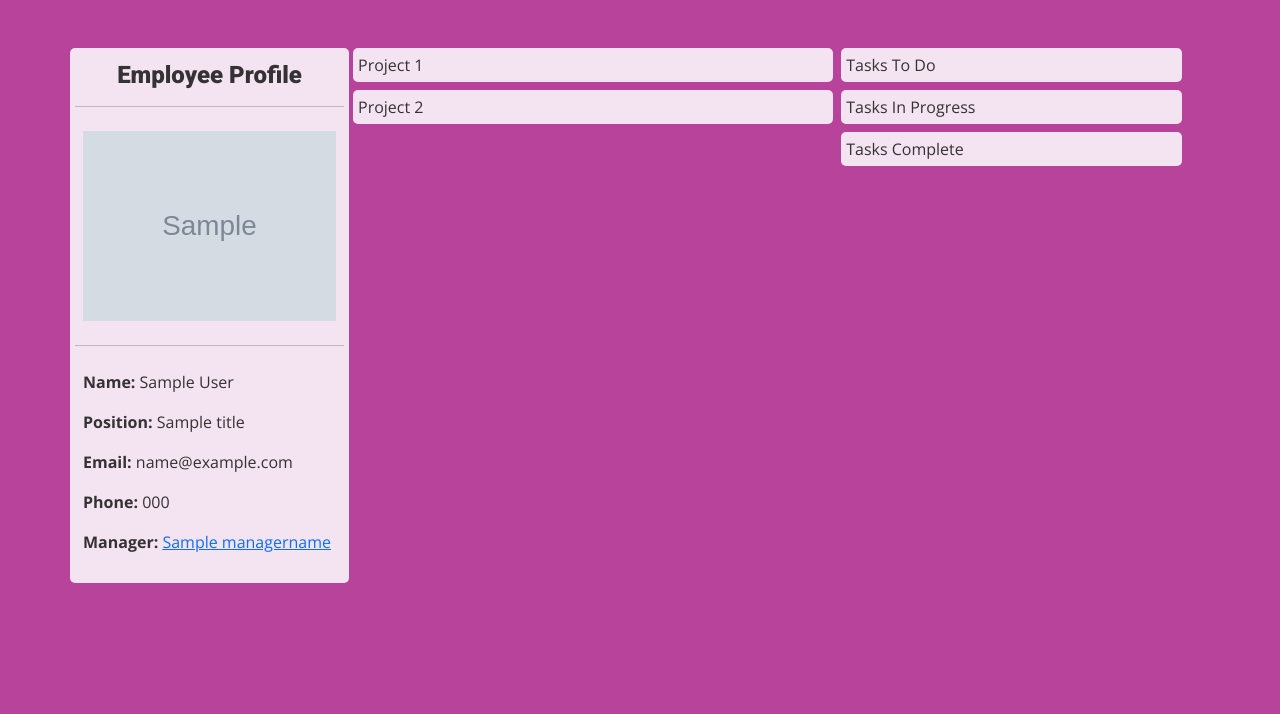
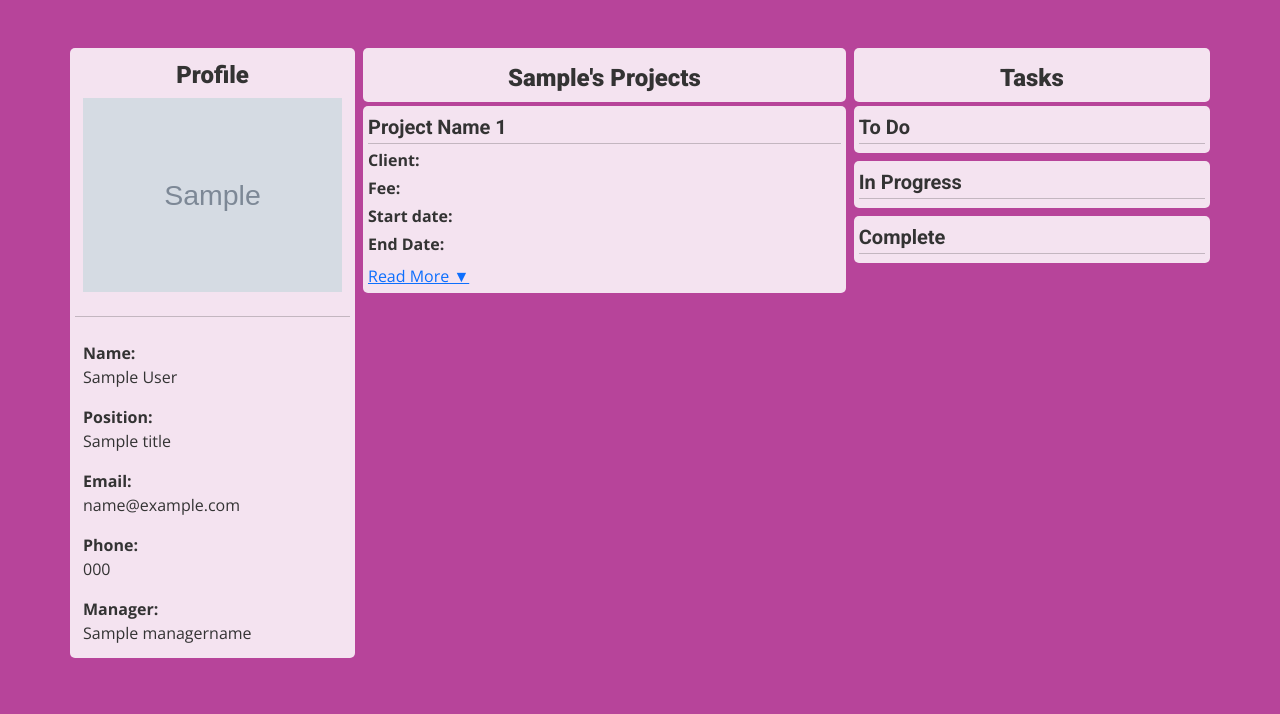
Before and after one commit to Code-Institute-Submissions/Milestone-Project-143, a Flask app: template templates/profile.html in a window 1280 px wide. Shown: the part 86-800 px from the top of the page. Run offline with Flask 2, Linux system fonts and the light colour scheme; the template is opened without the code that fills it: most values are stand-ins (such as "Sample title", 1, 10 or a date in 2020); grey boxes marked "Sample" are stand-in pictures; some libraries are stand-ins or nearby versions.

Commit message:
Addressed reponsiveness of Profile Page on different screen sizes

```diff
--- a/static/css/style.css
+++ b/static/css/style.css
@@ -187,14 +187,32 @@
 }
 
 .imgcontainer {
-    max-height: 300px;
+    max-height: 350px;
     overflow: hidden;
+    max-width: 400px;
+    margin: 0 auto;
 }
 
 .imgcontainer img {
     width: 100%;
 }
 
+.link {
+    text-decoration: none;
+}
+
+.link:hover {
+    font-weight: 700;
+}
+
+.additionalcontent p {
+    height: 0px;
+    overflow: hidden;
+}
+
+.showContent p {
+    height: auto;
+}
 
 /******************************Media Queries for Smaller devices******************************/
 
--- a/static/js/script.js
+++ b/static/js/script.js
@@ -0,0 +1,9 @@
+//Jquery function for read more/less buttons used throughout website
+//Code Adapted from https://www.youtube.com/watch?v=uI18xGocVnw
+$(".readmore-btn").on('click', function (){
+    $(this).parent().toggleClass("showContent");
+    //Shorthand if Statement
+    var replaceText = $(this).parent().hasClass("showContent") ? "Read Less ▲" : "Read More ▼";
+    $(this).text(replaceText);
+
+});
--- a/templates/profile.html
+++ b/templates/profile.html
@@ -3,52 +3,82 @@
 <div class="container-fluid  purple80">
     <div class="container container-profile">
         <div class="row py-5">
-        <div class="row">
-            <div class="col-3 boxoverlay mb-1">
+                <div class="col-12 col-md-4 col-lg-3 mb-1 boxoverlay">
                     <div class="text-center pt-2">
-                    <h4 class="mediumtext mb-0 darktext">Employee Profile</h4>
-                    <hr>
+                        <h4 class="mediumtext mb-0 darktext">Profile</h4>
                     </div>
                     <div class="imgcontainer p-2">
                         <img src="{{ imgurl }}" alt="">
                     </div>
                     <hr>
                     <div class="p-2">
-                <p><strong>Name:</strong> {{ first_name }} {{ last_name }}</p>
-                <p><strong>Position:</strong> {{ title }}</p>
-                <p><strong>Email:</strong> {{ email }}</p>
-                <p><strong>Phone:</strong> {{ phone }}</p>
-                <p><strong>Manager: </strong><a href="{{ url_for('profile', email=(manageremail) )}}">{{ managername }}</a></p>
+                        <p class="mb-0"><strong>Name:</strong></p>
+                        <p>{{ first_name }} {{ last_name }}</p>
+                        <p class="mb-0"><strong>Position:</strong></p>
+                        <p>{{ title }}</p>
+                        <p class="mb-0"><strong>Email:</strong></p>
+                        <p>{{ email }}</p>
+                        <p class="mb-0"><strong>Phone:</strong></p>
+                        <p>{{ phone }}</p>
+                        <p class="mb-0"><strong>Manager: </strong></p>
+                        <p class="mb-0"><a class="link darktext"
+                                href="{{ url_for('profile', email=(manageremail) )}}">{{ managername }}</a></p>
                     </div>
                 </div>
-            <div class="col-9">
-                <div class="row">
-                    <div class="col-7">
-                        <div class="row p-1 pt-0">
-                            <div class="col-12 boxoverlay">
-                                Project 1
-                            </div>
-                        </div>
-                        <div class="row p-1">
-                            <div class="col-12 boxoverlay">
-                                Project 2
+            <div class="col-12 col-md-8 col-lg-9 p-0">
+                <div class="row p-0 m-0">
+                    <div class="col-12 col-lg-7 p-0">
+                        <div class="row pt-4 pt-md-0 m-0 px-md-2">
+                            <div class="col-12 boxoverlay pt-2">
+                                <div class="text-center pt-2">
+                                    <h4 class="mediumtext mb-1 darktext">{{ first_name }}'s Projects</h4>
                                 </div>
                             </div>
                         </div>
-                    <div class="col-5">
-                        <div class="row p-1 pt-0">
+                        <div class="row py-1 px-md-2 m-0">
                             <div class="col-12 boxoverlay">
-                                Tasks To Do
+                                <h4 class="smalltext my-1 darktext">Project Name 1</h4>
+                                <hr class="my-1">
+                                <p class="mb-1"><strong>Client:</strong></p>
+                                <p class="mb-1"><strong>Fee:</strong></p>
+                                <p class="mb-1"><strong>Start date:</strong></p>
+                                <p class="mb-1"><strong>End Date:</strong></p>
+                                <div class="additionalcontent">
+                                    <p class="mb-1"><strong>Project Description:</strong>Lorem ipsum dolor sit amet, consectetur adipiscing elit, sed do eiusmod tempor
+                                        incididunt ut labore et dolore magna aliqua. Ut enim ad minim veniam, quis nostrud exercitation ullamco laboris nisi
+                                        ut aliquip ex ea commodo consequat. Duis aute irure dolor in reprehenderit in voluptate velit esse cillum dolore eu
+                                        fugiat nulla pariatur. Excepteur sint occaecat cupidatat non proident, sunt in culpa qui officia deserunt mollit
+                                        anim id est laborum.</p>
+
+                                    <a href="javascript:void(0)" class="readmore-btn mb-3">Read More ▼</a>
                                 </div>
                             </div>
-                        <div class="row p-1">
-                            <div class="col-12 boxoverlay">
-                                Tasks In Progress
                         </div>
                     </div>
-                        <div class="row p-1">
+                    <div class="col-12 col-lg-5">
+                        <div class="row pb-1 pt-0 px-md-2 px-lg-0">
+                            <div class="col-12 boxoverlay pt-2">
+                                <div class="text-center pt-2">
+                                    <h4 class="mediumtext mb-1 darktext">Tasks</h4>
+                                </div>
+                            </div>
+                        </div>
+                        <div class="row pb-1 pt-0 px-md-2 px-lg-0">
                             <div class="col-12 boxoverlay">
-                                Tasks Complete
+                                <h4 class="smalltext my-1 darktext">To Do</h4>
+                                <hr class="my-1">
+                            </div>
+                        </div>
+                        <div class="row py-1 px-md-2 px-lg-0">
+                            <div class="col-12 boxoverlay">
+                                <h4 class="smalltext my-1 darktext">In Progress</h4>
+                                <hr class="my-1">
+                            </div>
+                        </div>
+                        <div class="row py-1 px-md-2 px-lg-0">
+                            <div class="col-12 boxoverlay">
+                                <h4 class="smalltext my-1 darktext">Complete</h4>
+                                <hr class="my-1">
                             </div>
                         </div>
                     </div>
@@ -58,6 +88,5 @@
         </div>
     </div>
 </div>
-</div>
 
 {% endblock %}
```
Lines whose indentation alone changed are shown as unchanged.
